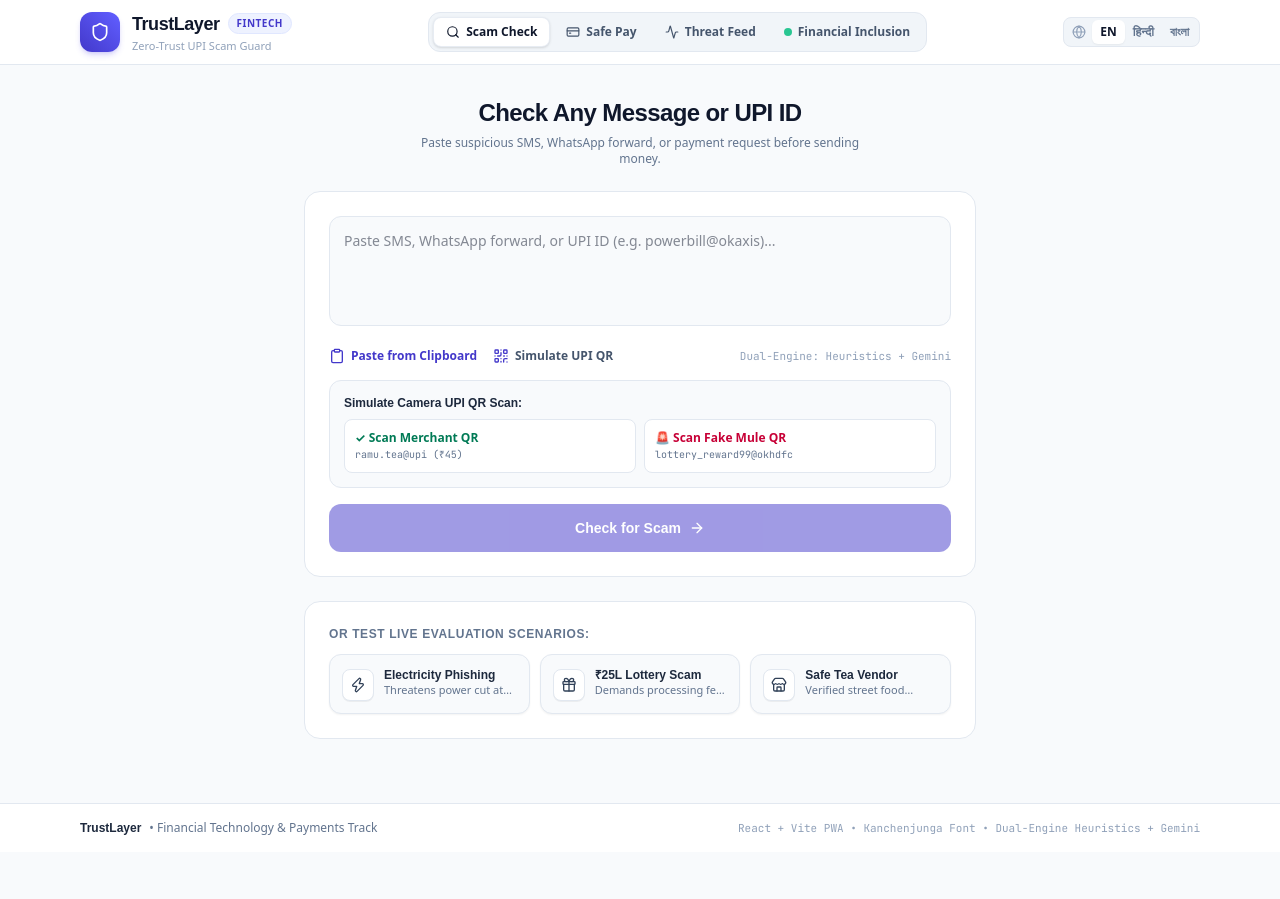
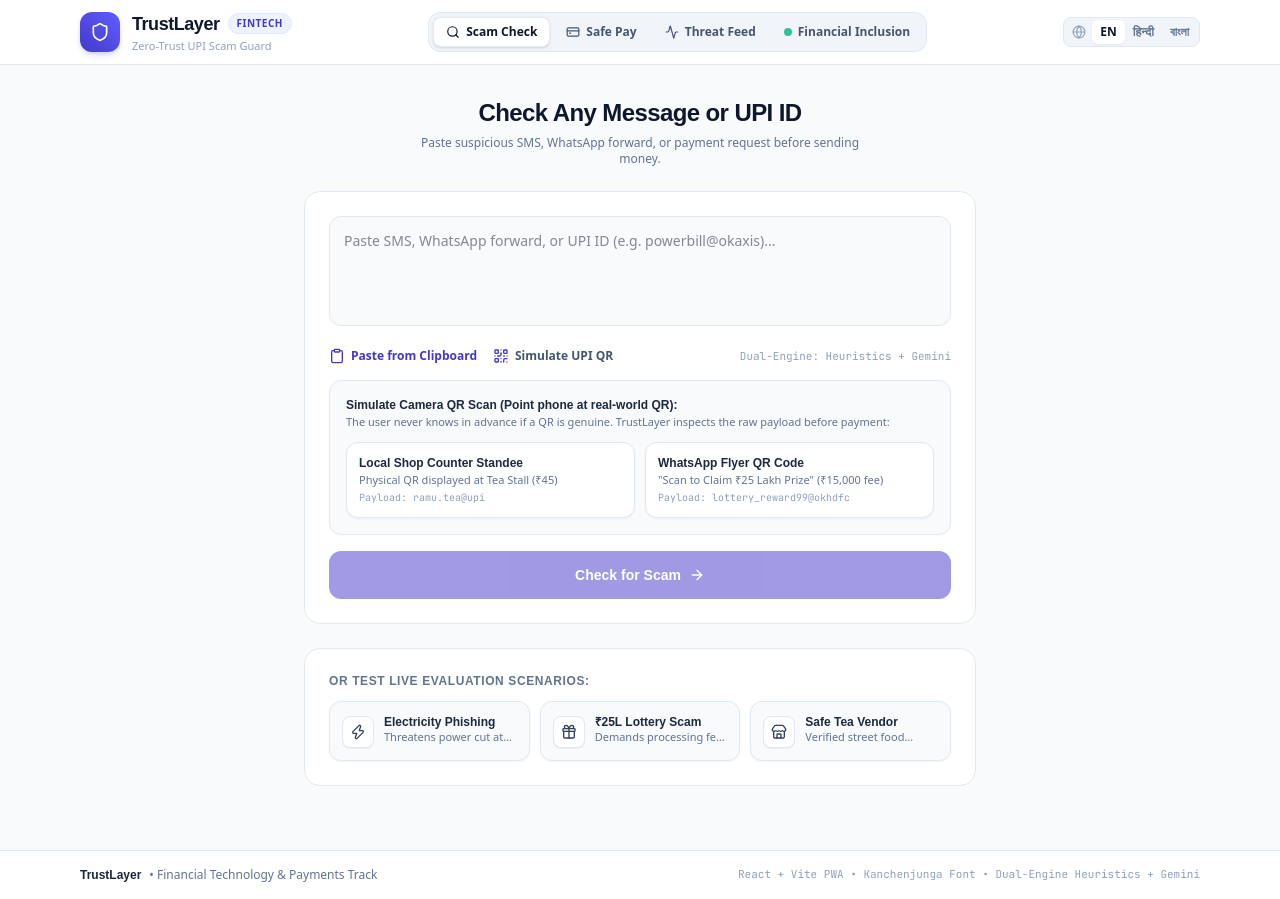
Before and after one commit to ratulexe/trustlayer, a React (Vite) app in the folder client/: page / in a window 1280 px wide. Both pictures are taken after a click on the button "Simulate UPI QR". Before the commit the page ends 852 px from the top, so only its background shows below. Built offline with nearby package versions, Linux system fonts and the light colour scheme; a web font is replaced by a local one.

Commit message:
fix(ux): frame QR scan simulations as real-world scenarios rather than revealing scam status in advance

```diff
--- a/client/src/screens/CheckScreen.jsx
+++ b/client/src/screens/CheckScreen.jsx
@@ -166,26 +166,47 @@ export default function CheckScreen({ onCheckComplete }) {
 
           {/* QR Simulation Dropdown Panel */}
           {showQrSim && (
-            <div className="p-3.5 bg-slate-50 border border-slate-200 rounded-xl space-y-2 text-xs">
-              <span className="font-bold text-slate-800 block font-display">
-                Simulate Camera UPI QR Scan:
-              </span>
-              <div className="grid grid-cols-1 sm:grid-cols-2 gap-2">
+            <div className="p-4 bg-slate-50 border border-slate-200 rounded-xl space-y-3 text-xs">
+              <div>
+                <span className="font-bold text-slate-800 block font-display">
+                  Simulate Camera QR Scan (Point phone at real-world QR):
+                </span>
+                <p className="text-[11px] text-slate-500 mt-0.5">
+                  The user never knows in advance if a QR is genuine. TrustLayer inspects the raw payload before payment:
+                </p>
+              </div>
+
+              <div className="grid grid-cols-1 sm:grid-cols-2 gap-2.5">
                 <button
                   type="button"
                   onClick={() => handleScanQr('upi://pay?pa=ramu.tea@upi&pn=Ramu%20Tea%20Stall&am=45.00&cu=INR&tn=Tea')}
-                  className="p-2.5 rounded-lg bg-surface border border-slate-200 hover:border-emerald-300 text-left transition"
+                  className="p-3 rounded-xl bg-surface border border-slate-200 hover:border-brand-300 text-left transition shadow-xs group"
                 >
-                  <span className="font-bold text-emerald-700 block">✓ Scan Merchant QR</span>
-                  <span className="text-[10px] text-slate-500 font-mono">ramu.tea@upi (₹45)</span>
+                  <span className="font-bold text-slate-800 group-hover:text-brand-600 block font-display">
+                    Local Shop Counter Standee
+                  </span>
+                  <span className="text-[11px] text-slate-500 block mt-0.5">
+                    Physical QR displayed at Tea Stall (₹45)
+                  </span>
+                  <span className="text-[10px] font-mono text-slate-400 mt-1 block">
+                    Payload: ramu.tea@upi
+                  </span>
                 </button>
+
                 <button
                   type="button"
                   onClick={() => handleScanQr('upi://pay?pa=lottery_reward99@okhdfc&pn=PrizeFund&am=15000.00&cu=INR&tn=Tax')}
-                  className="p-2.5 rounded-lg bg-surface border border-slate-200 hover:border-rose-300 text-left transition"
+                  className="p-3 rounded-xl bg-surface border border-slate-200 hover:border-brand-300 text-left transition shadow-xs group"
                 >
-                  <span className="font-bold text-rose-700 block">🚨 Scan Fake Mule QR</span>
-                  <span className="text-[10px] text-slate-500 font-mono">lottery_reward99@okhdfc</span>
+                  <span className="font-bold text-slate-800 group-hover:text-brand-600 block font-display">
+                    WhatsApp Flyer QR Code
+                  </span>
+                  <span className="text-[11px] text-slate-500 block mt-0.5">
+                    "Scan to Claim ₹25 Lakh Prize" (₹15,000 fee)
+                  </span>
+                  <span className="text-[10px] font-mono text-slate-400 mt-1 block">
+                    Payload: lottery_reward99@okhdfc
+                  </span>
                 </button>
               </div>
             </div>
```
